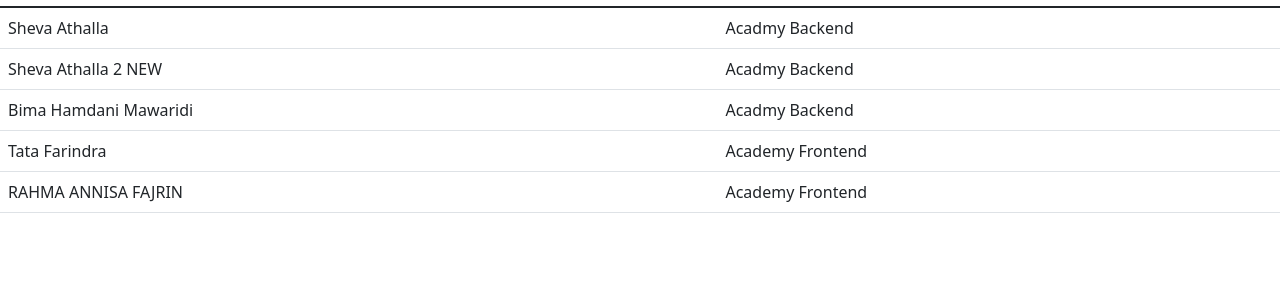
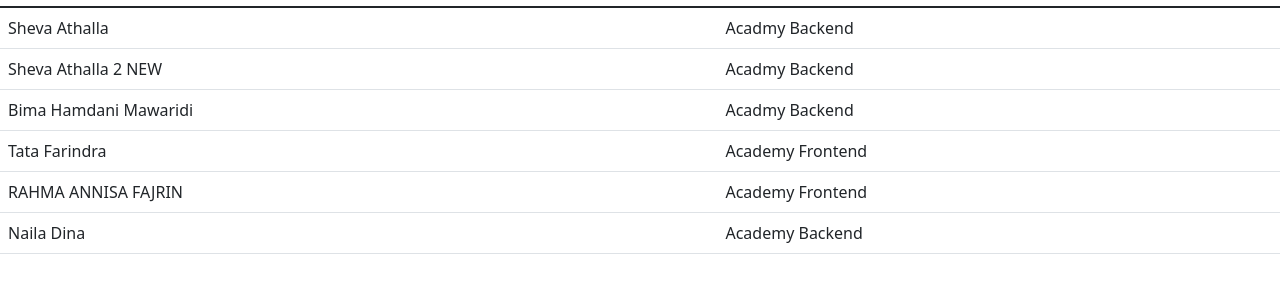
Before and after one commit to weboendercommunity/git-training, a plain HTML site: page index.html in a window 1280 px wide. Shown: the part 90-372 px from the top of the page. Drawn offline with nearby package versions, Linux system fonts and the light colour scheme.

Commit message:
nambah nama

```diff
--- a/index.html
+++ b/index.html
@@ -59,6 +59,14 @@
                     Academy Frontend
                 </td>
             </tr>
+            <tr>
+                <td>
+                   Naila Dina
+                </td>
+                <td>
+                    Academy Backend
+                </td>
+            </tr>
         </tbody>
     </table>
     <script src="https://cdn.jsdelivr.net/npm/bootstrap@5.1.1/dist/js/bootstrap.bundle.min.js" integrity="sha384-/bQdsTh/da6pkI1MST/rWKFNjaCP5gBSY4sEBT38Q/9RBh9AH40zEOg7Hlq2THRZ" crossorigin="anonymous"></script>
```
